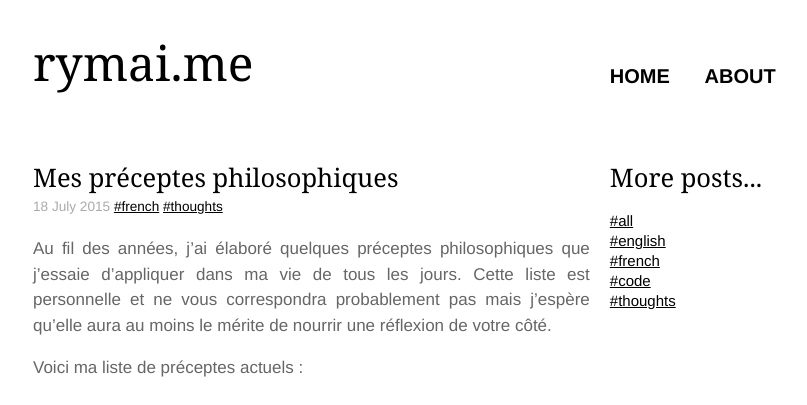
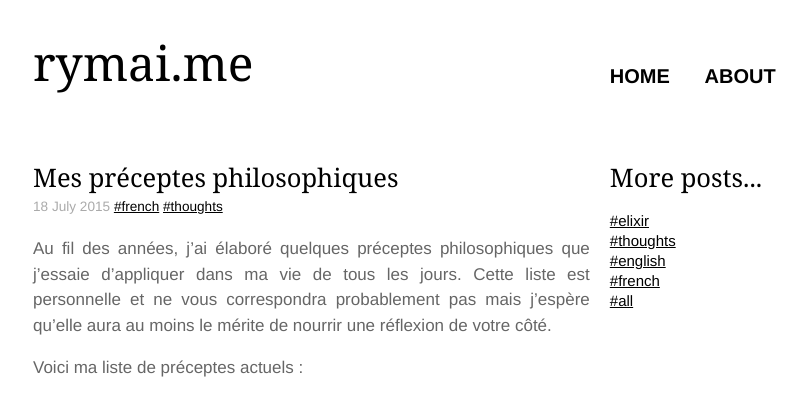
Before and after one commit to rymai/rymai.github.io, a Jekyll site: the page built from _posts/2015-07-18-mes-preceptes-philosophiques.md, in a window 1280 px wide and 900 px high. Shown: the top 405 px of the window, without its empty margins (138-945 px from the left). Built offline with Jekyll 4.4.1, drawn with Linux system fonts in a browser that asks for light colours; Markdown is read by kramdown in place of the engine named in the settings.

Commit message:
Replace code category with elixir

```diff
--- a/_includes/sidebar-mobile.html
+++ b/_includes/sidebar-mobile.html
@@ -2,11 +2,11 @@
   <select onchange="if (this.value) window.location.href=this.value">
     <option value="/archives">More posts…</option>
     <optgroup label="Categories">
-      <option value="/archives">#all</option>
+      <option value="/elixir">#elixir</option>
+      <option value="/thoughts">#thoughts</option>
       <option value="/english">#english</option>
       <option value="/french">#french</option>
-      <option value="/code">#code</option>
-      <option value="/thoughts">#thoughts</option>
+      <option value="/archives">#all</option>
     </optgroup>
     <optgroup label="Latest posts">
       {% for post in site.posts limit:5 %}
--- a/_includes/sidebar.html
+++ b/_includes/sidebar.html
@@ -2,8 +2,11 @@
   <aside>
     <h2><a href="/archives">More posts...</a></h2>
     <ul>
-      <li class="{% if page.url contains '/archives/' %}current{% endif %}">
-        <a href="/archives">#all</a>
+      <li class="{% if page.url contains '/elixir/' %}current{% endif %}">
+        <a href="/elixir">#elixir</a>
+      </li>
+      <li class="{% if page.url contains '/thoughts/' %}current{% endif %}">
+        <a href="/thoughts">#thoughts</a>
       </li>
       <li class="{% if page.url contains '/english/' %}current{% endif %}">
         <a href="/english">#english</a>
@@ -11,11 +14,8 @@
       <li class="{% if page.url contains '/french/' %}current{% endif %}">
         <a href="/french">#french</a>
       </li>
-      <li class="{% if page.url contains '/code/' %}current{% endif %}">
-        <a href="/code">#code</a>
-      </li>
-      <li class="{% if page.url contains '/thoughts/' %}current{% endif %}">
-        <a href="/thoughts">#thoughts</a>
+      <li class="{% if page.url contains '/archives/' %}current{% endif %}">
+        <a href="/archives">#all</a>
       </li>
     </ul>
     <!-- <h4>Latest posts</h4>
--- a/_posts/2015-07-18-mes-preceptes-philosophiques.md
+++ b/_posts/2015-07-18-mes-preceptes-philosophiques.md
@@ -1,5 +1,5 @@
 ---
-title:  "Mes préceptes philosophiques"
+title: "Mes préceptes philosophiques"
 categories: french thoughts
 ---
 
--- a/code/index.html
+++ /dev/null
@@ -1,6 +0,0 @@
----
-layout: default
-title: Posts about code
----
-
-{% include archives.html name='code' %}
--- /dev/null
+++ b/elixir/index.html
@@ -0,0 +1,6 @@
+---
+layout: default
+title: Posts about Elixir
+---
+
+{% include archives.html name='elixir' %}
```
Also changed, not shown: _posts/2015-07-28-why-i-am-excited-about-elixir.md (+2 -2 lines).
